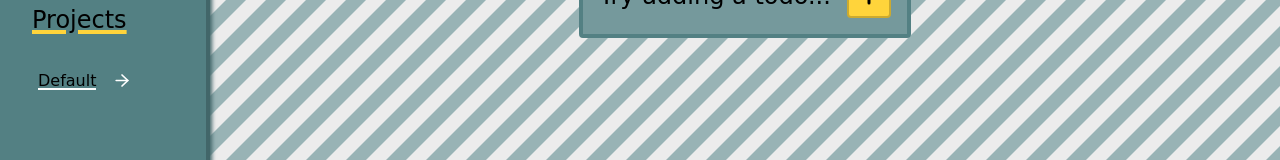
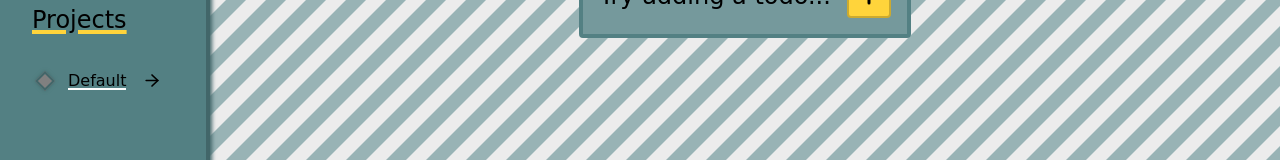
Before and after one commit to AngeloThys/todo-list, a website built with webpack: page src/index.html in a window 1280 px wide. Shown: the part 404-564 px from the top of the page. Built offline with nearby package versions, Linux system fonts and the light colour scheme; a web font is replaced by a local one.

Commit message:
Add projectColorLogo to projects

```diff
--- a/src/components/sidebar.js
+++ b/src/components/sidebar.js
@@ -59,12 +59,13 @@ function createProjectButtonList() {
 
 function createProjectButton(project) {
   const projectButton = document.createElement('button');
+  const projectColorLogo = createProjectColorLogo(project);
   const projectButtonP = createProjectButtonP(project);
   const projectButtonLogo = createProjectButtonLogo();
 
   projectButton.className = 'project';
   projectButton.setAttribute('data-project-id', project.getId());
-  projectButton.replaceChildren(projectButtonP, projectButtonLogo);
+  projectButton.replaceChildren(projectColorLogo, projectButtonP, projectButtonLogo);
   projectButton.addEventListener('click', () => {
     setProjectView(project);
   });
@@ -98,6 +99,22 @@ function createProjectButtonLogo() {
   return projectButtonLogo;
 }
 
+function createProjectColorLogo(project) {
+  const projectColorLogo = document.createElement('span');
+  const projectColor = setProjectColor(project);
+
+  projectColorLogo.className = 'colorLogo';
+  projectColorLogo.style.backgroundColor = projectColor;
+
+  return projectColorLogo;
+}
+
+function setProjectColor(project) {
+  const projectColor = project.getHexColor();
+
+  return projectColor;
+}
+
 function createAddProjectButton() {
   const addProjectButton = document.createElement('button');
   const createProjectDialog = document.querySelector('.createProject');
--- a/src/style.css
+++ b/src/style.css
@@ -804,6 +804,14 @@ main {
     brightness(105%) contrast(106%);
 }
 
+.colorLogo {
+  height: 14px;
+  width: 14px;
+  border: 2px solid var(--secondary-dark);
+  transform: rotate(45deg);
+  box-shadow: 0px 0px 4px var(--secondary-dark);
+}
+
 /* Components - Sidebar - addProjectButton */
 .addProject {
   display: grid;
```
